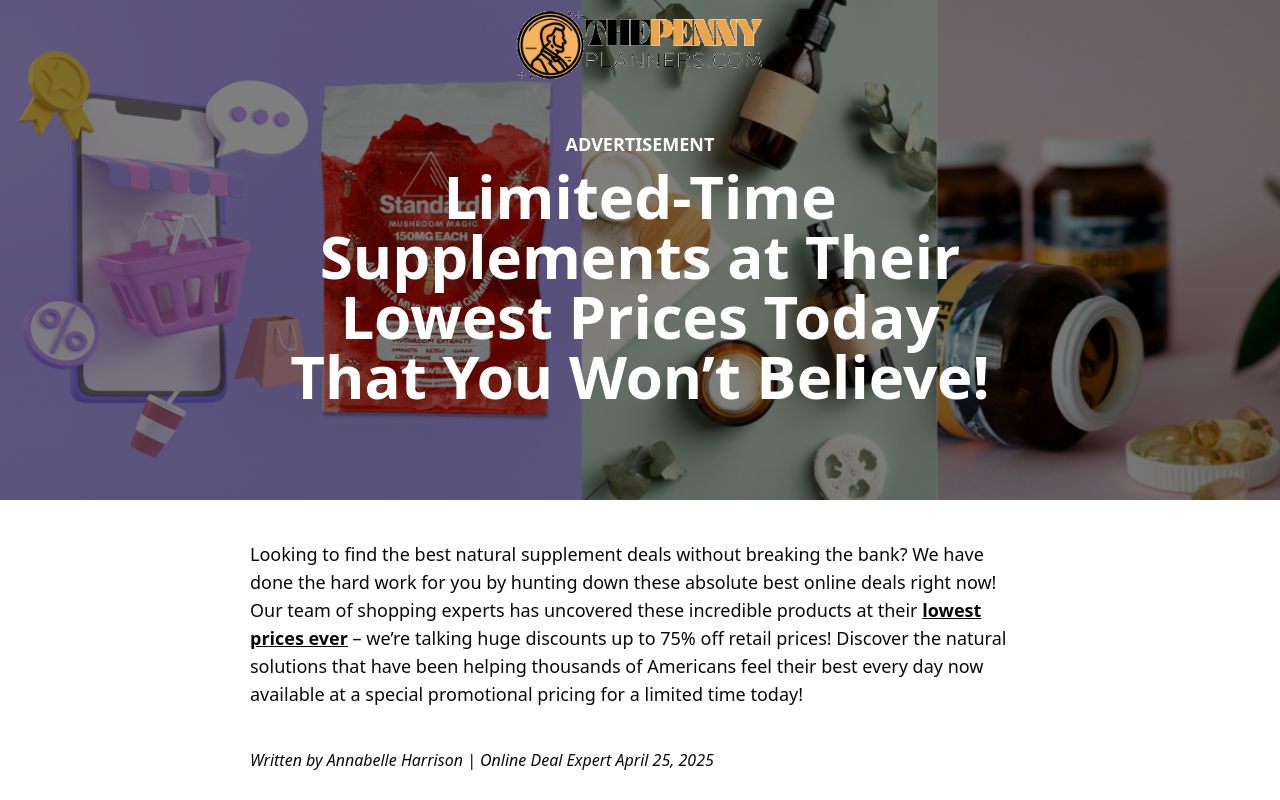
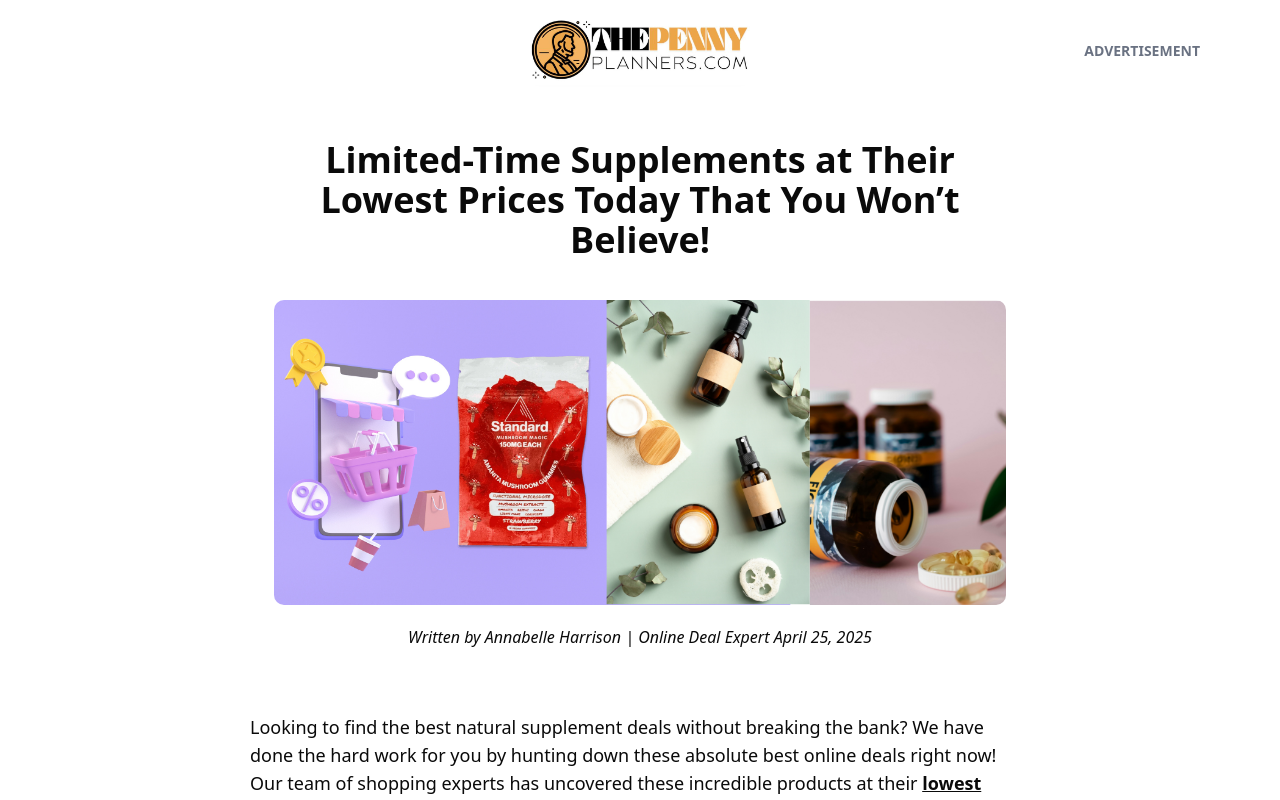
Before and after one commit to DevMike13/The-Penny-Planners, a Next.js app: page / in a window 1280 px wide. Shown: the top 800 px of the page. Built offline with nearby package versions, Linux system fonts and the light colour scheme.

Commit message:
Changes in format

```diff
--- a/app/components/footer/Footer.tsx
+++ b/app/components/footer/Footer.tsx
@@ -1,16 +1,48 @@
 import React from 'react'
+import {
+  Accordion,
+  AccordionContent,
+  AccordionItem,
+  AccordionTrigger,
+} from "@/components/ui/accordion"
 
 const Footer = () => {
   return (
-    <div className='w-full bg-[#282828] py-10 px-5 flex flex-col gap-2'>
-        <h6 className='text-white text-sm font-bold'>Marketing Disclaimer:</h6>
-        <p className='text-white text-sm'><b>THIS IS AN ADVERTISEMENT AND MAY NOT BE CONSIDERED AN ACTUAL PRODUCT REVIEW, PRICE COMPARISON, OR CONSUMER SHOPPING GUIDE.</b> Our website serves as an independent platform for promoting discount e-commerce offers and shall not be considered a professional shopping advisor, deal expert, or consumer advocate. This site provides informational content about sales, discounts, and promotional offers that may expire or change without notice. We recommend verifying all pricing and promotional details directly with the retailer before making a purchase.</p>
-        <p className='text-white text-sm'>The content you're reading is designed in the style of a shopping guide or deal alert. Our company <b>MAY RECEIVE MONETARY COMPENSATION FOR CLICKS, PURCHASES, OR AFFILIATE COMMISSIONS MADE THROUGH THE DISCOUNT OFFERS AND PROMOTIONAL LINKS SHARED ON THIS PAGE.</b> We are an independent promotional platform offering comparative insights on various discount offers, flash sales, and promotional codes. The product images shown are for illustrative purposes and may not always represent the exact item on sale. Our rankings and recommendations of discount offers are based on factors including discount percentage, product value, shipping costs, limited-time availability, and financial compensation received from retailers. </p>
-        <p className='text-white text-sm'>Links to discount offers found on our website are provided by third-party e-commerce retailers who pay us compensation. This compensation may influence which discount offers appear on our site, including the prominence and order in which they are displayed. We receive no fees from you for accessing these discounts. We do not represent all available discount offers or promotional codes in the marketplace. </p>
-        <p className='text-white text-sm'>Discount prices, promotional codes, and special offers may vary by region, timing, and availability, with retailers having their own qualifications and limitations. We do not guarantee that you will receive the advertised discount, as prices and promotions are subject to change. Limited quantities may apply, and some offers may expire before they can be redeemed. Information shared when clicking on discount offers will be passed to the retailers. Some offers may involve subscription services with recurring payments until canceled. Under such arrangements, you'll incur regular charges until you opt to cancel. </p>
-        <p className='text-white text-sm'>All opinions about discount offers expressed on this website are solely our own and have not been reviewed, approved, or otherwise endorsed by our retail partners. We maintain no affiliation with any e-commerce retailer except as explicitly disclosed. We do not guarantee the quality of discounted products or services. </p>
-        <p className='text-white text-sm'>By clicking on any discount link or promotional code, you will be redirected to a third-party retailer's website. Please review their terms, return policies, and privacy policy, as they may differ substantially from ours. Your purchasing transactions are subject to the retailer's policies and procedures, not ours. </p>
-        <p className='text-white text-sm'>Trademarks and product names featured on our website are the property of their respective owners. While we strive for accuracy regarding discount information, all pricing and promotional details available on this site are provided as is and subject to change without notice. We disclaim all warranties related to the accuracy of discount information presented. </p>
+    <div className='w-full bg-[#282828] py-8 px-6 md:px-14 flex flex-col gap-2'>
+      <div className='w-full flex flex-col justify-center items-center gap-5'>
+        <h6 className='text-white font-semibold text-xl'>Copyright 2025 - The Penny Planners</h6>
+        <div>
+          <ul className='flex flex-col md:flex-row justify-between items-center gap-4 md:gap-10'>
+            <li>
+              <a href="https://www.thepennyplanners.com/terms" className='text-blue-300 underline'>Terms & Conditions</a>
+            </li>
+            <li>
+              <a href="https://www.thepennyplanners.com/privacy" className='text-blue-300 underline'>Privacy Policy</a>
+            </li>
+            <li>
+              <a href="#" className='text-blue-300 underline'>About Us</a>
+            </li>
+          </ul>
+        </div>
+        <p className='text-white text-md'>THIS IS AN ADVERTISEMENT AND NOT AN ACTUAL NEWS ARTICLE, BLOG, OR CONSUMER PROTECTION UPDATE.</p>
+        <p className='text-white text-md text-center'>ThePennyPlanners.com is a website where we help usets find the best deals online. All of the offers and promotions shown on the site are custom curated for selected users only. To contact us, please email us at (EMAIL)</p>
+      </div>
+      <Accordion type="single" collapsible className="w-full max-w-full">
+        <AccordionItem value="item-1">
+          <AccordionTrigger className="hover:cursor-pointer no-underline hover:no-underline text-sm text-white data-[state=open]:text-[#93c446] text-lg md:text-sm font-bold flex items-center">Marketing Disclaimer: </AccordionTrigger>
+          <AccordionContent>
+            <div className="ml-5">
+              <p className='text-white text-sm'><b>THIS IS AN ADVERTISEMENT AND MAY NOT BE CONSIDERED AN ACTUAL PRODUCT REVIEW, PRICE COMPARISON, OR CONSUMER SHOPPING GUIDE.</b> Our website serves as an independent platform for promoting discount e-commerce offers and shall not be considered a professional shopping advisor, deal expert, or consumer advocate. This site provides informational content about sales, discounts, and promotional offers that may expire or change without notice. We recommend verifying all pricing and promotional details directly with the retailer before making a purchase.</p>
+              <p className='text-white text-sm mt-2'>The content you're reading is designed in the style of a shopping guide or deal alert. Our company <b>MAY RECEIVE MONETARY COMPENSATION FOR CLICKS, PURCHASES, OR AFFILIATE COMMISSIONS MADE THROUGH THE DISCOUNT OFFERS AND PROMOTIONAL LINKS SHARED ON THIS PAGE.</b> We are an independent promotional platform offering comparative insights on various discount offers, flash sales, and promotional codes. The product images shown are for illustrative purposes and may not always represent the exact item on sale. Our rankings and recommendations of discount offers are based on factors including discount percentage, product value, shipping costs, limited-time availability, and financial compensation received from retailers. </p>
+              <p className='text-white text-sm mt-2'>Links to discount offers found on our website are provided by third-party e-commerce retailers who pay us compensation. This compensation may influence which discount offers appear on our site, including the prominence and order in which they are displayed. We receive no fees from you for accessing these discounts. We do not represent all available discount offers or promotional codes in the marketplace. </p>
+              <p className='text-white text-sm mt-2'>Discount prices, promotional codes, and special offers may vary by region, timing, and availability, with retailers having their own qualifications and limitations. We do not guarantee that you will receive the advertised discount, as prices and promotions are subject to change. Limited quantities may apply, and some offers may expire before they can be redeemed. Information shared when clicking on discount offers will be passed to the retailers. Some offers may involve subscription services with recurring payments until canceled. Under such arrangements, you'll incur regular charges until you opt to cancel. </p>
+              <p className='text-white text-sm mt-2'>All opinions about discount offers expressed on this website are solely our own and have not been reviewed, approved, or otherwise endorsed by our retail partners. We maintain no affiliation with any e-commerce retailer except as explicitly disclosed. We do not guarantee the quality of discounted products or services. </p>
+              <p className='text-white text-sm mt-2'>By clicking on any discount link or promotional code, you will be redirected to a third-party retailer's website. Please review their terms, return policies, and privacy policy, as they may differ substantially from ours. Your purchasing transactions are subject to the retailer's policies and procedures, not ours. </p>
+              <p className='text-white text-sm mt-2'>Trademarks and product names featured on our website are the property of their respective owners. While we strive for accuracy regarding discount information, all pricing and promotional details available on this site are provided as is and subject to change without notice. We disclaim all warranties related to the accuracy of discount information presented. </p>
+            </div>
+          </AccordionContent>
+        </AccordionItem>
+      </Accordion>
     </div>
   )
 }
--- a/app/components/header/Header.tsx
+++ b/app/components/header/Header.tsx
@@ -2,20 +2,33 @@ import React from 'react'
 
 const Header = () => {
   return (
-    <div className='w-full h-[90px] bg-transparent flex items-center justify-center px-2 md:px-20 relative z-10'>
-      <div>
+    <div className='w-full h-[100px] bg-transparent flex flex-col md:flex-row items-center justify-between px-2 md:px-20 relative z-10 max-w-screen-xl mx-auto'>
+      <div className="flex items-center">
+
+      </div>
+      <div className="absolute left-1/2 top-1/2 transform -translate-x-1/2 -translate-y-1/2 p-1 rounded-lg">
         <a href="/">
-          <img src="images/logo.png" alt="Logo" width={250} height={50} className='hidden sm:block' />
-          <img src="images/logo.png" alt="Logo" width={200} height={50} className='block sm:hidden' />
-          {/* <img src="images/TPP-logo-M.png" alt="Logo" width={50} height={50} className='block sm:hidden' /> */}
+          <img
+            src="images/the-penny-planner-logo.png"
+            alt="Logo"
+            width={220}
+            height={50}
+            className="hidden sm:block rounded-lg"
+          />
+          <img
+            src="images/the-penny-planner-logo.png"
+            alt="Logo"
+            width={200}
+            height={50}
+            className="block sm:hidden rounded-lg"
+          />
         </a>
       </div>
-      {/* <div className='flex items-center justify-center md:gap-5 gap-2'>
+      <div className='flex items-center justify-center md:gap-5 gap-2 mt-2 md:mt-0'>
         <ul className='flex gap-10'>
-            <li><a href="#" className='text-white font-semibold'>Home</a></li>
-            <li><a href="#" className='text-white font-semibold'>About</a></li>
+            <li><a href="#" className='text-sm uppercase mb-2 text-center font-semibold text-gray-500'>Advertisement</a></li>
         </ul>
-      </div> */}
+      </div>
     </div>
   )
 }
--- /dev/null
+++ b/app/components/intro/Intro.tsx
@@ -0,0 +1,17 @@
+import React from 'react'
+import Header from '../header/Header'
+
+const Intro = () => {
+  return (
+    <div className='relative w-full h-auto max-h-auto bg-white'>
+      <Header />
+      <div className="relative z-10 p-6 w-full md:max-w-[780px] m-auto pt-10">
+        <h1 className="text-2xl md:text-4xl font-black text-center mb-10">Limited-Time Supplements at Their Lowest Prices Today That You Won’t Believe! </h1>
+        <img src="./images/article-header-resized.png" alt="" className='rounded-lg'/>
+        <p className="italic mt-5 text-center">Written by Annabelle Harrison | Online Deal Expert April 25, 2025 </p>
+      </div>
+    </div>
+  )
+}
+
+export default Intro
--- /dev/null
+++ b/app/components/others/Others.tsx
@@ -0,0 +1,17 @@
+import React from 'react'
+import OtherCard from '../card/OtherCard'
+
+const Others = () => {
+  return (
+    <div className="w-[90%] md:w-full md:max-w-[780px] m-auto mt-10">
+        <hr />
+        <h6 className='py-5 font-bold'>You May Also Like</h6>
+        <div className='mb-10 flex justify-center items-center md:block'>
+            <OtherCard />
+        </div>
+        <hr />
+    </div>
+  )
+}
+
+export default Others
--- a/app/page.tsx
+++ b/app/page.tsx
@@ -2,6 +2,8 @@ import Image from "next/image";
 
 import Header from "./components/header/Header";
 import Hero from "./components/hero/Hero";
+import Intro from "./components/intro/Intro";
+import Others from "./components/others/Others";
 import OfferCard from "./components/card/OfferCard";
 import Footer from "./components/footer/Footer";
 import products, { Product } from "@/static/datas";
@@ -16,12 +18,12 @@ import React from "react";
 
 export default function Home() {
   return (
-    <div className="w-full h-auto">
+    <div className="w-full h-auto overflow-x-hidden">
       {/* <Header /> */}
-      <Hero />
+      {/* <Hero /> */}
+      <Intro />
       <div className="w-[90%] md:w-full md:max-w-[780px] m-auto mt-10">
         <p className="text-lg">Looking to find the best natural supplement deals without breaking the bank? We have done the hard work for you by hunting down these absolute best online deals right now! Our team of shopping experts has uncovered these incredible products at their <span className="font-bold underline">lowest prices ever</span> – we’re talking huge discounts up to 75% off retail prices! Discover the natural solutions that have been helping thousands of Americans feel their best every day now available at a special promotional pricing for a limited time today!</p>
-        <p className="italic mt-10">Written by Annabelle Harrison | Online Deal Expert April 25, 2025 </p>
       </div>
       <div className="w-[90%] md:w-full md:max-w-[780px] m-auto mt-10">
         {products.map((offer) => (
@@ -31,6 +33,7 @@ export default function Home() {
           </React.Fragment>
         ))}
       </div>
+      <Others />
       <div className="w-[90%] md:w-full md:max-w-[780px] m-auto my-10">
         <Accordion type="single" collapsible className="w-full max-w-[780px]">
           <AccordionItem value="item-1">
@@ -60,36 +63,6 @@ export default function Home() {
         </Accordion>
       </div>
       <Footer />
-      {/* <h1>Top 10 Outdoor Survival Essentials Every Smart Prepper Should Own</h1>
-      {products.map((product: Product) => (
-        <div key={product.id}>
-          <h2>{product.name}</h2>
-          <p dangerouslySetInnerHTML={{ __html: product.description }} />
-        </div>
-      ))}
-      <Accordion type="single" collapsible className="w-full max-w-[520px]">
-        <AccordionItem value="item-1">
-          <AccordionTrigger>Is it accessible?</AccordionTrigger>
-          <AccordionContent>
-            Yes. It adheres to the WAI-ARIA design pattern.
-          </AccordionContent>
-        </AccordionItem>
-        <AccordionItem value="item-2">
-          <AccordionTrigger>Is it styled?</AccordionTrigger>
-          <AccordionContent>
-            Yes. It comes with default styles that matches the other
-            components&apos; aesthetic.
-          </AccordionContent>
-        </AccordionItem>
-        <AccordionItem value="item-3">
-          <AccordionTrigger>Is it animated?</AccordionTrigger>
-          <AccordionContent>
-            Yes. It&apos;s animated by default, but you can disable it if you
-            prefer.
-          </AccordionContent>
-        </AccordionItem>
-      </Accordion> */}
-      {/* <img src="./images/article-header.png" alt="" width={100} height={200} /> */}
     </div>
   );
 }
```
Also changed, not shown: app/components/card/OtherCard.tsx (added, +14 -0 lines), public/images/Penny-Others.png (added), public/images/the-penny-planner-logo.png (added).
